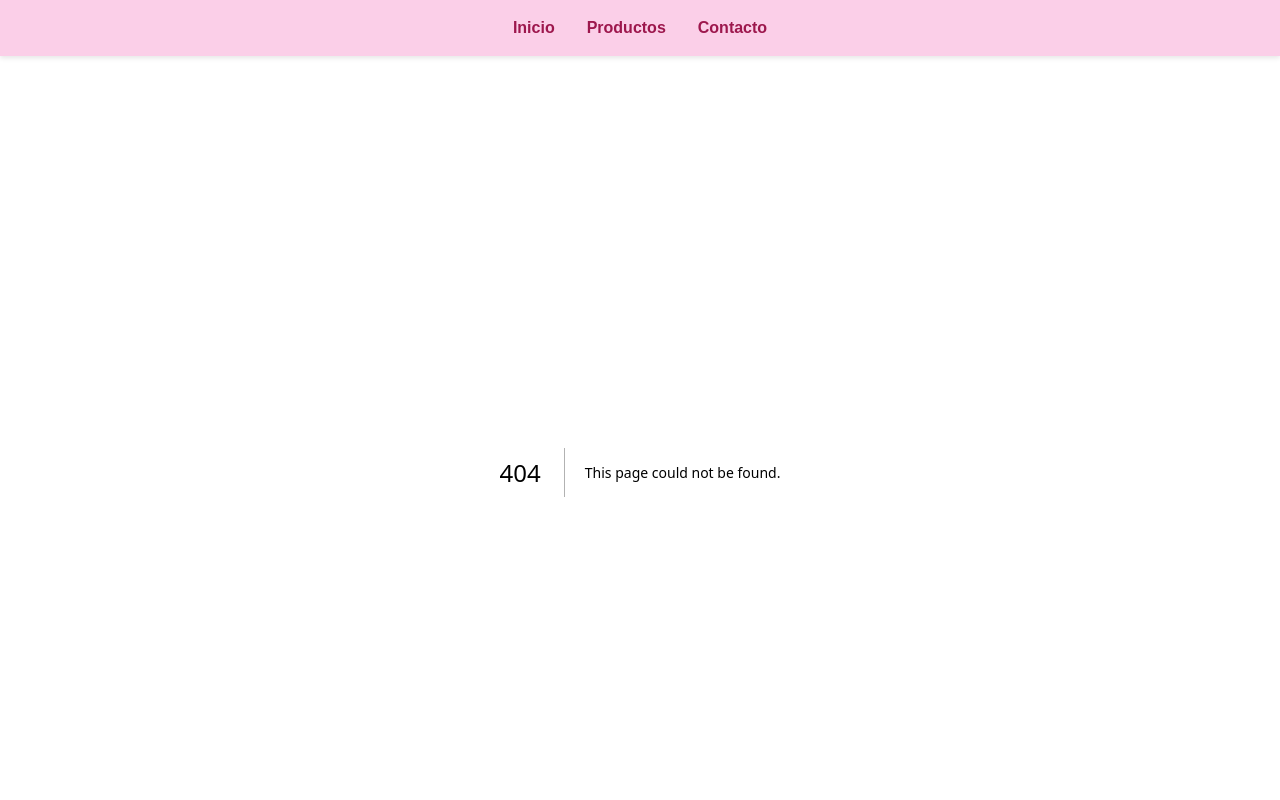
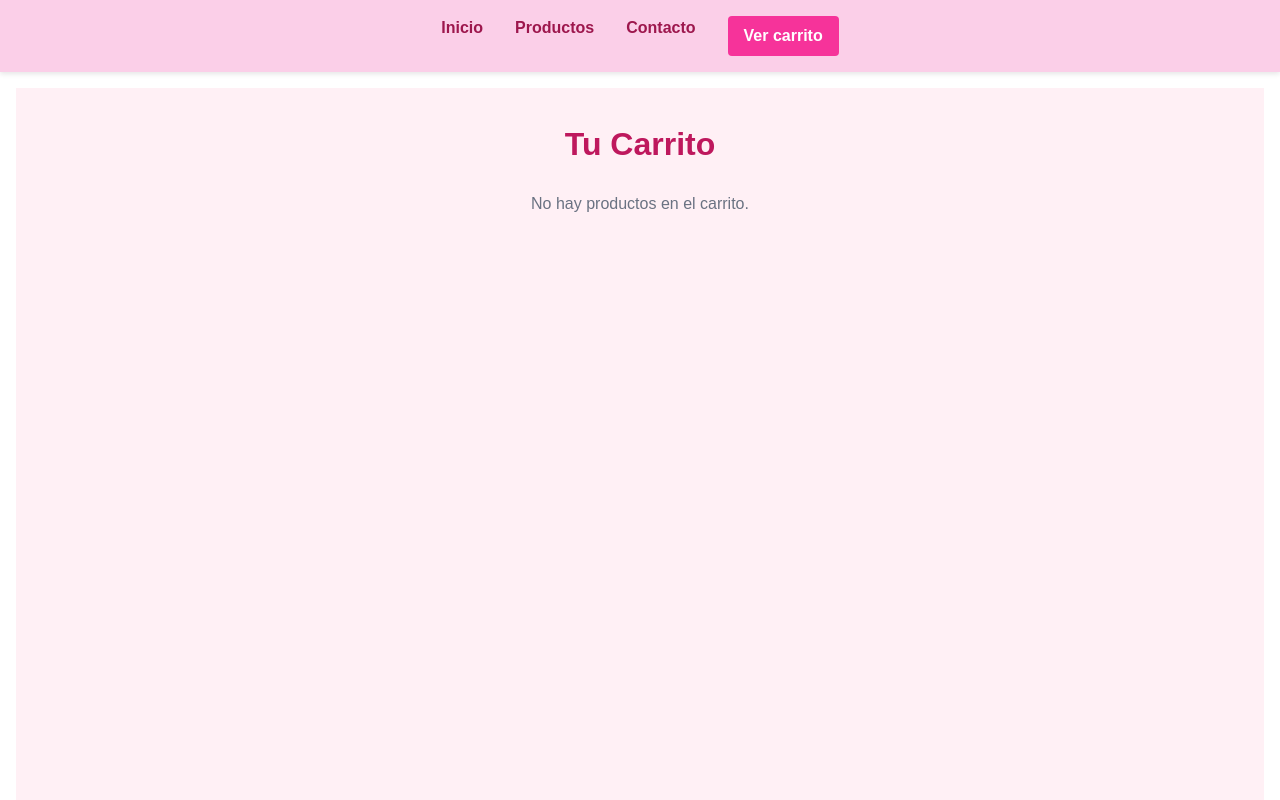
Before and after one commit to MariaJoselin/tiendaAretes, a Next.js app: page /carrito in a window 1280 px wide. Before the commit this address had no page. Shown: the top 800 px of the page. Built offline with nearby package versions, Linux system fonts and the light colour scheme.

Commit message:
Boton agregar a carrito, ver carrito y Css, js de carrito de compras

```diff
--- /dev/null
+++ b/src/app/carrito/carrito.css
@@ -0,0 +1,60 @@
+/* carrito.css */
+
+.carrito-container {
+  background-color: #fff0f5;
+  padding: 2rem;
+  min-height: 100vh;
+}
+
+.carrito-titulo {
+  font-size: 2rem;
+  font-weight: bold;
+  color: #be185d;
+  margin-bottom: 1.5rem;
+  text-align: center;
+}
+
+.item-carrito {
+  display: flex;
+  align-items: center;
+  gap: 1rem;
+  border-bottom: 1px solid #f3cfe1;
+  padding: 1rem 0;
+}
+
+.item-carrito img {
+  width: 80px;
+  height: 80px;
+  object-fit: cover;
+  border-radius: 0.5rem;
+}
+
+.item-info {
+  flex-grow: 1;
+}
+
+.item-nombre {
+  font-weight: 600;
+  color: #831843;
+}
+
+.item-precio {
+  color: #6b7280;
+}
+
+.btn-quitar {
+  background-color: #ef4444;
+  color: white;
+  padding: 0.5rem 1rem;
+  border-radius: 0.375rem;
+  border: none;
+  cursor: pointer;
+}
+
+.total {
+  text-align: right;
+  font-weight: bold;
+  font-size: 1.25rem;
+  margin-top: 2rem;
+  color: #9d174d;
+}
--- /dev/null
+++ b/src/app/carrito/page.js
@@ -0,0 +1,41 @@
+"use client";
+import "./carrito.css";
+import { useCarrito } from "@/context/CarritoContext";
+
+export default function CarritoPage() {
+  const { carrito, quitarDelCarrito } = useCarrito();
+
+  const total = carrito.reduce((acc, producto) => {
+    const precioNum = parseFloat(producto.precio.replace("$", ""));
+    return acc + precioNum;
+  }, 0);
+
+  return (
+    <main className="carrito-container">
+      <h1 className="carrito-titulo">Tu Carrito</h1>
+
+      {carrito.length === 0 ? (
+        <p className="text-center text-gray-500">No hay productos en el carrito.</p>
+      ) : (
+        <div>
+          {carrito.map((producto) => (
+            <div key={producto.id} className="item-carrito">
+              <img src={producto.imagen} alt={producto.nombre} />
+              <div className="item-info">
+                <p className="item-nombre">{producto.nombre}</p>
+                <p className="item-precio">{producto.precio}</p>
+              </div>
+              <button
+                className="btn-quitar"
+                onClick={() => quitarDelCarrito(producto.id)}
+              >
+                Quitar
+              </button>
+            </div>
+          ))}
+          <p className="total">Total: ${total}</p>
+        </div>
+      )}
+    </main>
+  );
+}
--- a/src/app/layout.js
+++ b/src/app/layout.js
@@ -2,6 +2,7 @@
 import './globals.css'
 import './layout/layout.css'
 import Link from 'next/link'
+import { CarritoProvider } from '@/context/CarritoContext'
 
 export const metadata = {
   title: 'Tienda de Aretes',
@@ -12,11 +13,17 @@ export default function RootLayout({ children }) {
   return (
     <html lang="es">
       <body>
+        <CarritoProvider>
         <header className="header">
           <nav className="navbar">
             <Link href="/">Inicio</Link>
             <Link href="/productos">Productos</Link>
             <Link href="/contacto">Contacto</Link>
+            <Link href="/carrito">
+              <button className="bg-pink-500 text-white px-4 py-2 rounded">
+                Ver carrito
+              </button>
+            </Link>
           </nav>
         </header>
 
@@ -25,6 +32,7 @@ export default function RootLayout({ children }) {
         <footer className="footer">
           © 2025 Matatena - Aretes Artesanales. Todos los derechos reservados.
         </footer>
+        </CarritoProvider>
       </body>
     </html>
   )
--- a/src/app/productos/page.js
+++ b/src/app/productos/page.js
@@ -1,9 +1,12 @@
 "use client";
-import "../productos/page.css"
+import "../productos/page.css";
 import { useState } from "react";
+import { useCarrito } from "@/context/CarritoContext";
 
 export default function ProductosPage() {
   const [categoriaSeleccionada, setCategoriaSeleccionada] = useState("Todas");
+const { agregarAlCarrito } = useCarrito();
+
 
   const productos = [
     { id: 1, nombre: "Aretes Sol", imagen: "/imagenes/primavera1.jpeg", precio: "$120", categoria: "Primavera" },
@@ -58,6 +61,11 @@ export default function ProductosPage() {
             />
             <h2 className="text-xl font-semibold text-pink-700">{producto.nombre}</h2>
             <p className="text-gray-600">{producto.precio}</p>
+            <button
+                onClick={() => agregarAlCarrito(producto)}
+                className="bg-green-500 text-white px-4 py-2 rounded mt-2" >
+                Agregar al carrito
+             </button>
           </article>
         ))}
       </section>
--- /dev/null
+++ b/src/context/CarritoContext.js
@@ -0,0 +1,30 @@
+"use client";
+import { createContext, useContext, useState } from "react";
+
+const CarritoContext = createContext();
+
+export function CarritoProvider({ children }) {
+  const [carrito, setCarrito] = useState([]);
+
+  const agregarAlCarrito = (producto) => {
+    setCarrito((prev) => [...prev, producto]);
+  };
+
+  const eliminarDelCarrito = (id) => {
+    setCarrito((prev) => prev.filter((item, i) => i !== id));
+  };
+
+  const vaciarCarrito = () => {
+    setCarrito([]);
+  };
+
+  return (
+    <CarritoContext.Provider value={{ carrito, agregarAlCarrito, eliminarDelCarrito, vaciarCarrito }}>
+      {children}
+    </CarritoContext.Provider>
+  );
+}
+
+export function useCarrito() {
+  return useContext(CarritoContext);
+}
```
